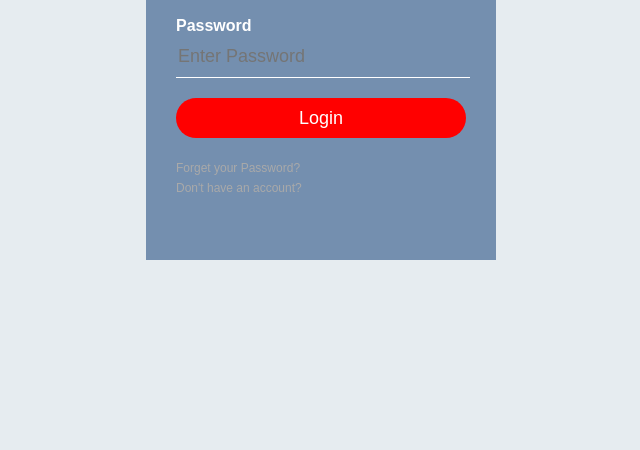
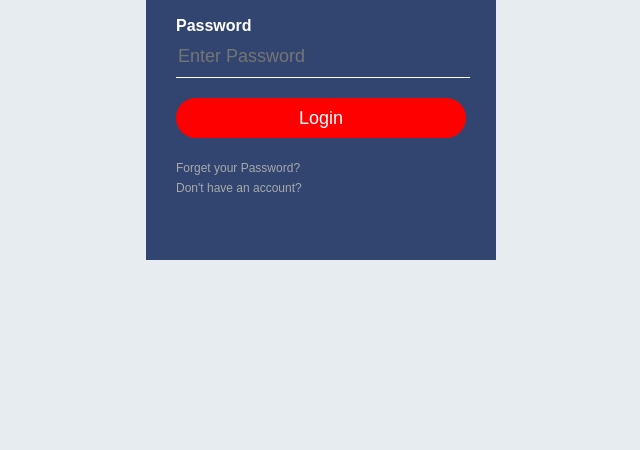
Before and after one commit to sneha2180/Medico-PublicHealth, a plain HTML site: page login/login.html in a window 1280 px wide. Shown: the part 350-800 px from the top of the page, without its empty margins (319-959 px from the left). Drawn offline with Linux system fonts and the light colour scheme.

Commit message:
Update login.html

```diff
--- a/login/login.html
+++ b/login/login.html
@@ -15,7 +15,7 @@
         .loginbox {
             width: 350px;
             height: 420px;
-            background: #748faf;
+            background: #314570;
             color: white;
             top: 50%;
             left: 50%;
```
